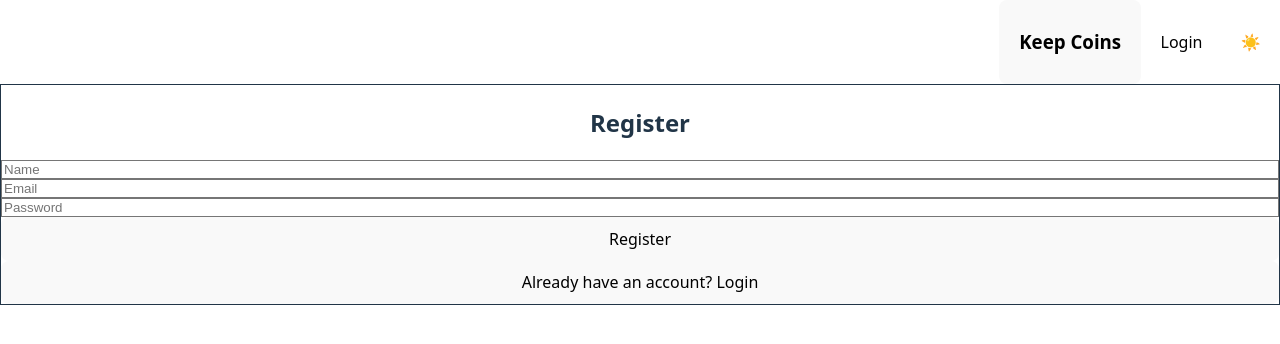
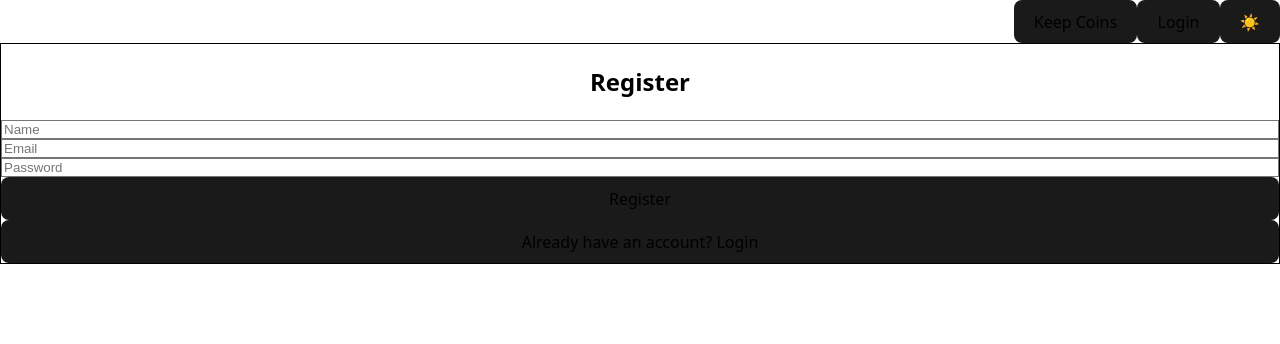
Before and after one commit to Granullboy/front-session, a React (Vite) app in the folder keep-coins/: page /register in a window 1280 px wide. Shown: the top 344 px of the page. Built offline with nearby package versions, Linux system fonts and the light colour scheme.

Commit message:
Работа над темой

```diff
--- a/keep-coins/src/components/AuthForm.tsx
+++ b/keep-coins/src/components/AuthForm.tsx
@@ -28,7 +28,7 @@ export const AuthForm: React.FC<AuthFormProps> = ({
   switchAuth,
 }) => {
   return (
-    <div className="max-w-md mx-auto mt-8 p-6 border border-gray-200 rounded-lg shadow-sm sm:p-8">
+    <div className="max-w-md mx-auto mt-8 p-6 bg-white dark:bg-gray-800 text-black dark:text-white border border-gray-200 dark:border-gray-700 rounded-lg shadow-md transition-colors duration-300 sm:p-8">
       <h2 className="text-2xl font-bold text-center mb-6">
         {type === 'login' ? 'Login' : 'Register'}
       </h2>
@@ -41,7 +41,7 @@ export const AuthForm: React.FC<AuthFormProps> = ({
             value={name}
             onChange={(e) => onNameChange?.(e.target.value)}
             required
-            className="p-2 border border-gray-300 rounded-md focus:outline-none focus:ring-2 focus:ring-blue-500"
+            className="p-2 border border-gray-300 dark:border-gray-600 rounded-md bg-white dark:bg-gray-700 text-black dark:text-white focus:outline-none focus:ring-2 focus:ring-blue-500"
           />
         )}
         <input
@@ -50,7 +50,7 @@ export const AuthForm: React.FC<AuthFormProps> = ({
           value={email}
           onChange={(e) => onEmailChange(e.target.value)}
           required
-          className="p-2 border border-gray-300 rounded-md focus:outline-none focus:ring-2 focus:ring-blue-500"
+          className="p-2 border border-gray-300 dark:border-gray-600 rounded-md bg-white dark:bg-gray-700 text-black dark:text-white focus:outline-none focus:ring-2 focus:ring-blue-500"
         />
         <input
           type="password"
@@ -59,7 +59,7 @@ export const AuthForm: React.FC<AuthFormProps> = ({
           onChange={(e) => onPasswordChange(e.target.value)}
           required
           minLength={6}
-          className="p-2 border border-gray-300 rounded-md focus:outline-none focus:ring-2 focus:ring-blue-500"
+          className="p-2 border border-gray-300 dark:border-gray-600 rounded-md bg-white dark:bg-gray-700 text-black dark:text-white focus:outline-none focus:ring-2 focus:ring-blue-500"
         />
         <button
           type="submit"
--- a/keep-coins/src/components/Layout.tsx
+++ b/keep-coins/src/components/Layout.tsx
@@ -1,6 +1,6 @@
 import { Outlet, useNavigate } from 'react-router-dom';
 import { getCurrentUser } from '../api/users';
-import type{ User } from '../types/types';
+import type { User } from '../types/types';
 import { useEffect, useState } from 'react';
 import { useTheme } from '../hooks/useTheme';
 
@@ -16,23 +16,23 @@ export const Layout = () => {
     }
   }, []);
 
+  return (
+    <div className="min-h-screen flex flex-col bg-white text-black dark:bg-slate-900 dark:text-white transition-colors duration-300">
+      <nav className="flex gap-4 justify-end items-center p-4 bg-gray-100 dark:bg-gray-800 shadow-md">
+        <button
+          className="cursor-pointer text-black dark:text-white font-bold text-xl"
+          onClick={() => navigate('/')}
+        >
+          Keep Coins
+        </button>
 
-  return (
-    <div className="min-h-screen flex flex-col ">
-      <nav className="flex gap-4 justify-end p-2 bg-gray-900">
-      <button
-        className="cursor-pointer p-4"
-        onClick={() => navigate('/')}
-      >
-        <h3 className="text-2xl font-bold">Keep Coins</h3>
-      </button>
         {currentUser ? (
           <>
-            <button className="text-white bg-transparent border-none " onClick={() => navigate('/dashboard')}>Dashboard</button>
-            <button className="text-white bg-transparent border-none " onClick={() => navigate('/stats')}>Statistics</button>
-            <button className="text-white bg-transparent border-none " onClick={() => navigate('/settings')}>Settings</button>
+            <span className="text-black dark:text-white">
+              Welcome, {currentUser.name}!
+            </span>
             <button
-              className="text-white hover:text-gray-300 bg-transparent border-none cursor-pointer"
+              className="text-black dark:text-white hover:text-gray-700 dark:hover:text-gray-300 transition"
               onClick={() => navigate('/logout')}
             >
               Logout
@@ -40,19 +40,22 @@ export const Layout = () => {
           </>
         ) : (
           <button
-            className="text-white hover:text-gray-300 bg-transparent border-none cursor-pointer"
+            className="text-black dark:text-white hover:text-gray-700 dark:hover:text-gray-300 transition"
             onClick={() => navigate('/logout')}
           >
             Login
           </button>
         )}
+
         <button
-          className="text-white hover:text-gray-300 bg-transparent border-none cursor-pointer"
+          className="text-black dark:text-white hover:text-gray-700 dark:hover:text-gray-300 transition text-2xl ml-2"
           onClick={toggleTheme}
+          title="Toggle Theme"
         >
-          {themeName == "dark" ? '🌙' : '☀️'}
+          {themeName === 'dark' ? '🌙' : '☀️'}
         </button>
       </nav>
+
       <main className="flex-1 p-4">
         <Outlet />
       </main>
--- a/keep-coins/src/index.css
+++ b/keep-coins/src/index.css
@@ -17,10 +17,6 @@
   font-family: system-ui, Avenir, Helvetica, Arial, sans-serif;
   line-height: 1.5;
   font-weight: 400;
-
-  color-scheme: light dark;
-  color: rgba(255, 255, 255, 0.87);
-  background-color: #242424;
 
   font-synthesis: none;
   text-rendering: optimizeLegibility;
@@ -69,15 +65,14 @@ button:focus-visible {
   outline: 4px auto -webkit-focus-ring-color;
 }
 
-@media (prefers-color-scheme: light) {
-  :root {
-    color: #213547;
-    background-color: #ffffff;
+@layer base {
+  html.dark body {
+    background-color: #0f172a;
+    color: white;
   }
-  a:hover {
-    color: #747bff;
-  }
-  button {
-    background-color: #f9f9f9;
+
+  html.light body {
+    background-color: white;
+    color: black;
   }
 }
--- a/keep-coins/src/main.tsx
+++ b/keep-coins/src/main.tsx
@@ -1,22 +1,17 @@
-/*import ReactDOM from 'react-dom/client';
+import React from 'react';
+import ReactDOM from 'react-dom/client';
 import { Provider } from 'react-redux';
-import store from './redux/store';
-import './index.css'
-import App from './App.tsx'
+import { store } from './redux/store';
+import App from './App';
+import './index.css';
+import { ThemeProvider } from './components/theme/ThemeProvider';
 
 ReactDOM.createRoot(document.getElementById('root')!).render(
-  <Provider store={store}>
+  <React.StrictMode>
+    <Provider store={store}>
+  <ThemeProvider>
     <App />
-  </Provider>,
-)*/
-
-import React from "react";
-import ReactDOM from "react-dom/client";
-import App from './App.tsx'
-import './index.css'
-
-ReactDOM.createRoot(document.getElementById("root")!).render(
-  <React.StrictMode>
-    <App />
+  </ThemeProvider>
+</Provider>
   </React.StrictMode>
 );
```
